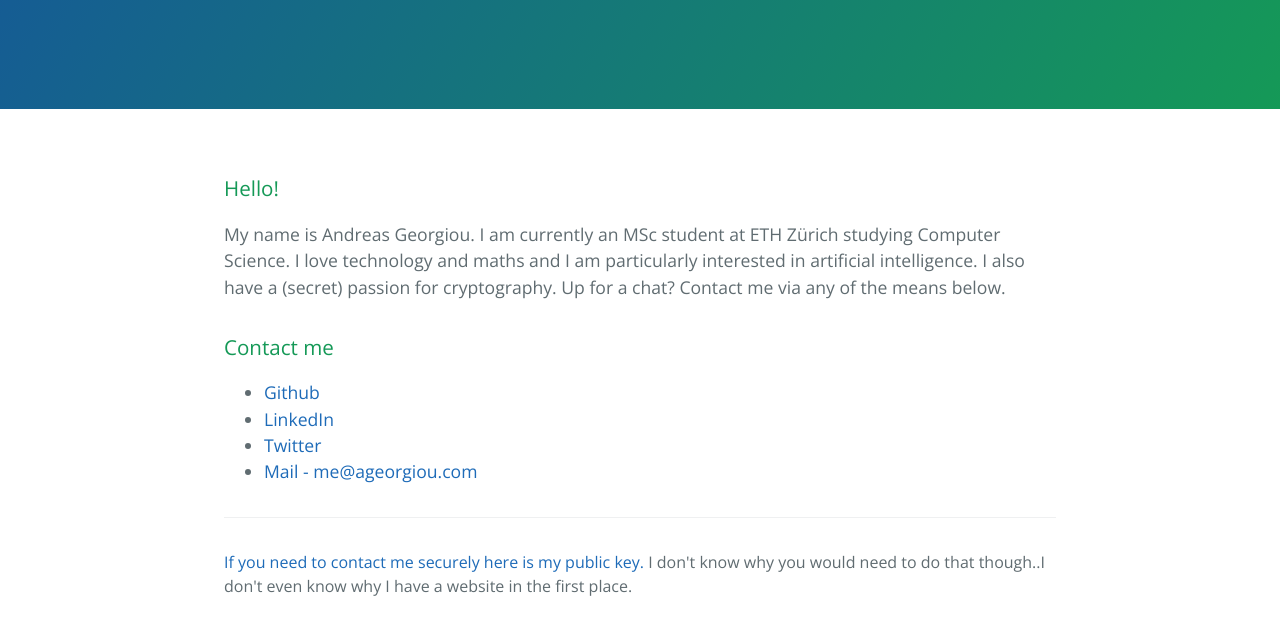
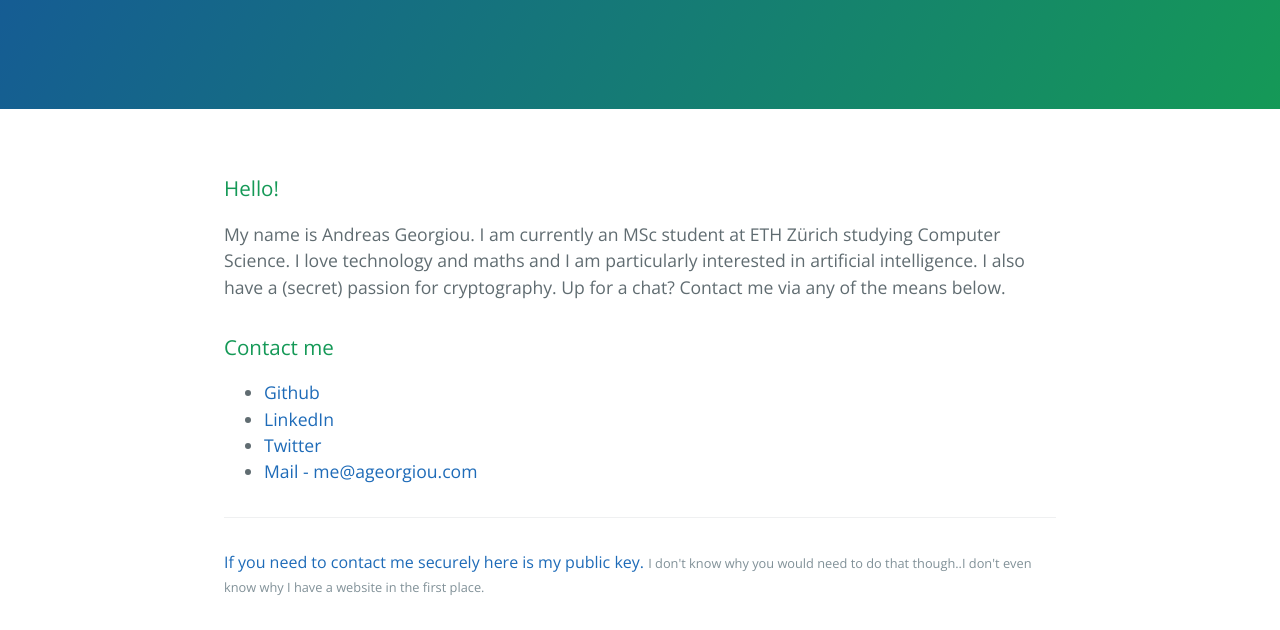
Before and after one commit to ag14774/ag14774.github.io, a plain HTML site: page index.html in a window 1280 px wide. Shown: the part 208-838 px from the top of the page. Drawn offline with nearby package versions, Linux system fonts and the light colour scheme.

Commit message:
Update stylesheet.css

```diff
--- a/stylesheets/stylesheet.css
+++ b/stylesheets/stylesheet.css
@@ -232,6 +232,10 @@ a {
 .site-footer-credits {
   color: #819198; }
 
+.site-footer-credits2 {
+color: #819198;
+font-size: 0.8rem; }
+
 @media screen and (min-width: 64em) {
   .site-footer {
     font-size: 1rem; } }
```
